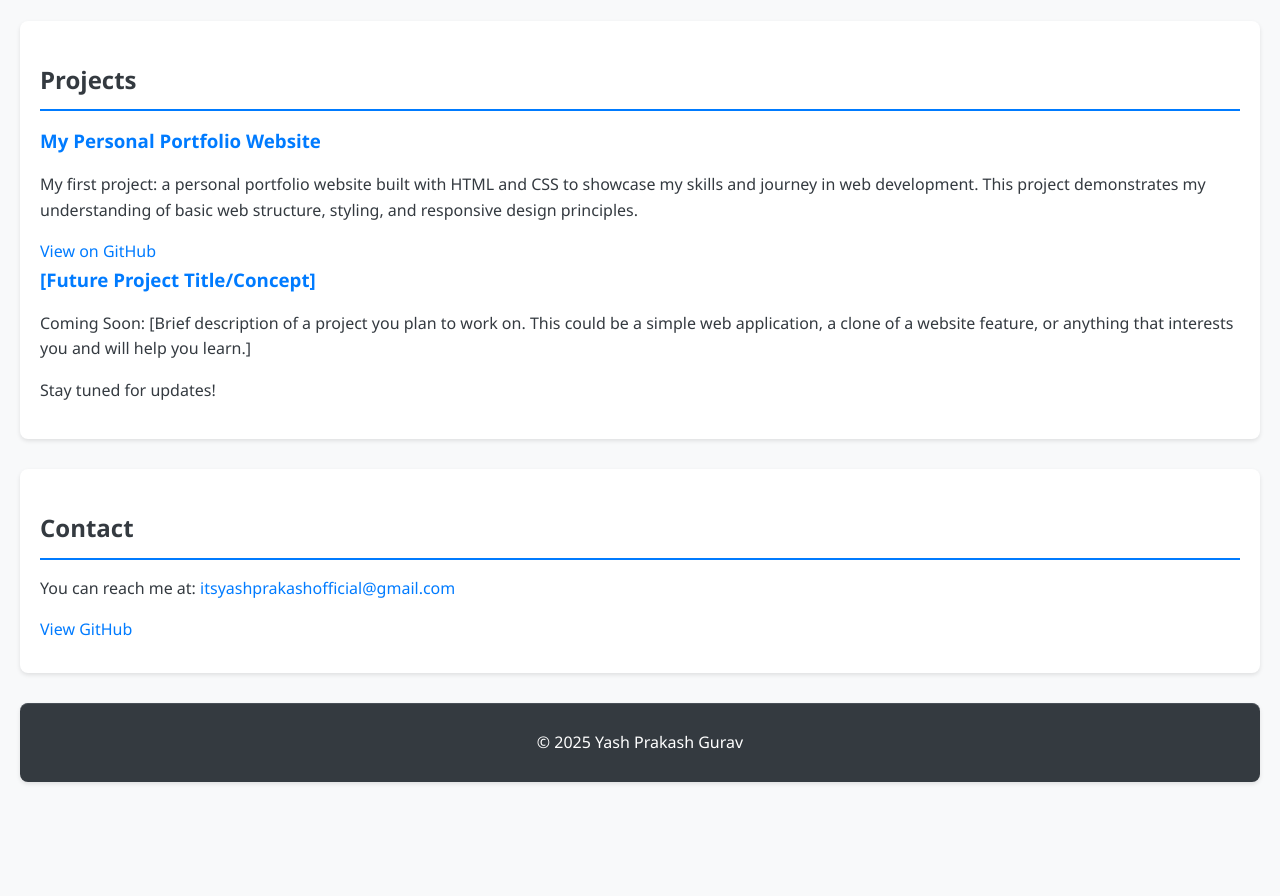
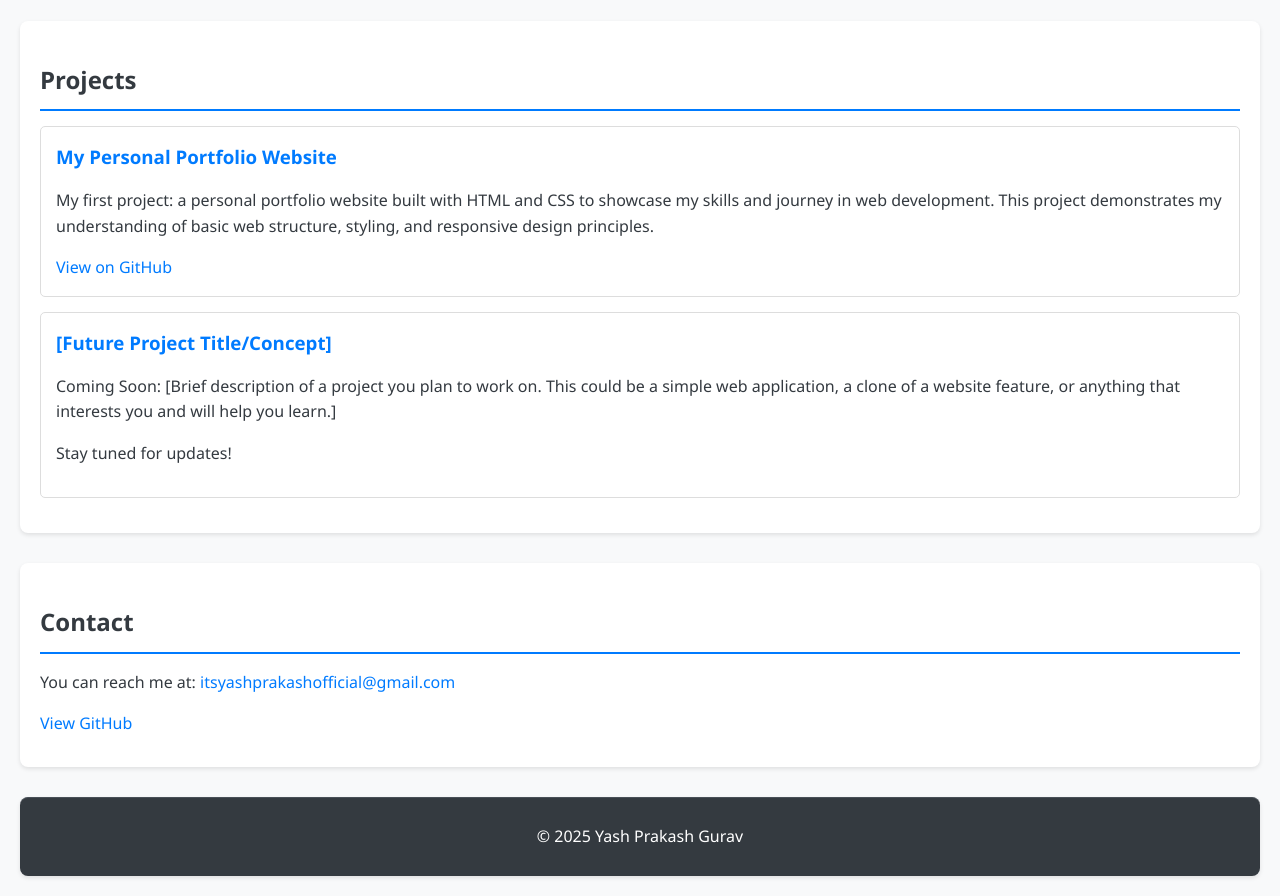
Before and after one commit to itsyashprakash/personal-website, a plain HTML site: page index.html in a window 1280 px wide. Shown: the part 880-1776 px from the top of the page. Before the commit the page ends 1682 px from the top, so only its background shows below. Drawn offline with Linux system fonts and the light colour scheme.

Commit message:
updated styles

```diff
--- a/styles.css
+++ b/styles.css
@@ -60,6 +60,13 @@ section h2 {
     color: #343a40; /* Updated skill text color */
     padding: 8px 15px;
     border-radius: 20px;
+}
+
+.project-item {
+    margin-bottom: 15px;
+    padding: 15px;
+    border: 1px solid #ddd; /* Here it is! The gray border */
+    border-radius: 5px;
 }
 
 .project-item h3 {
```
